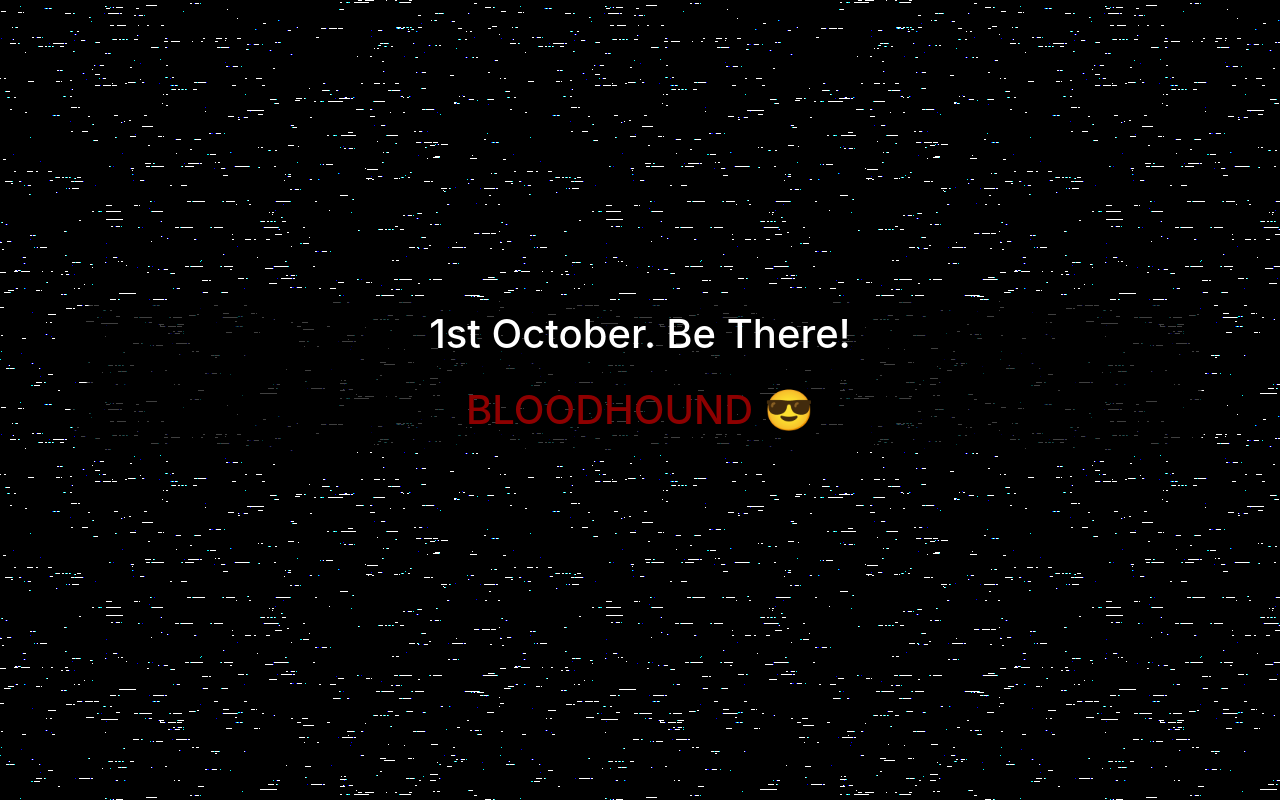
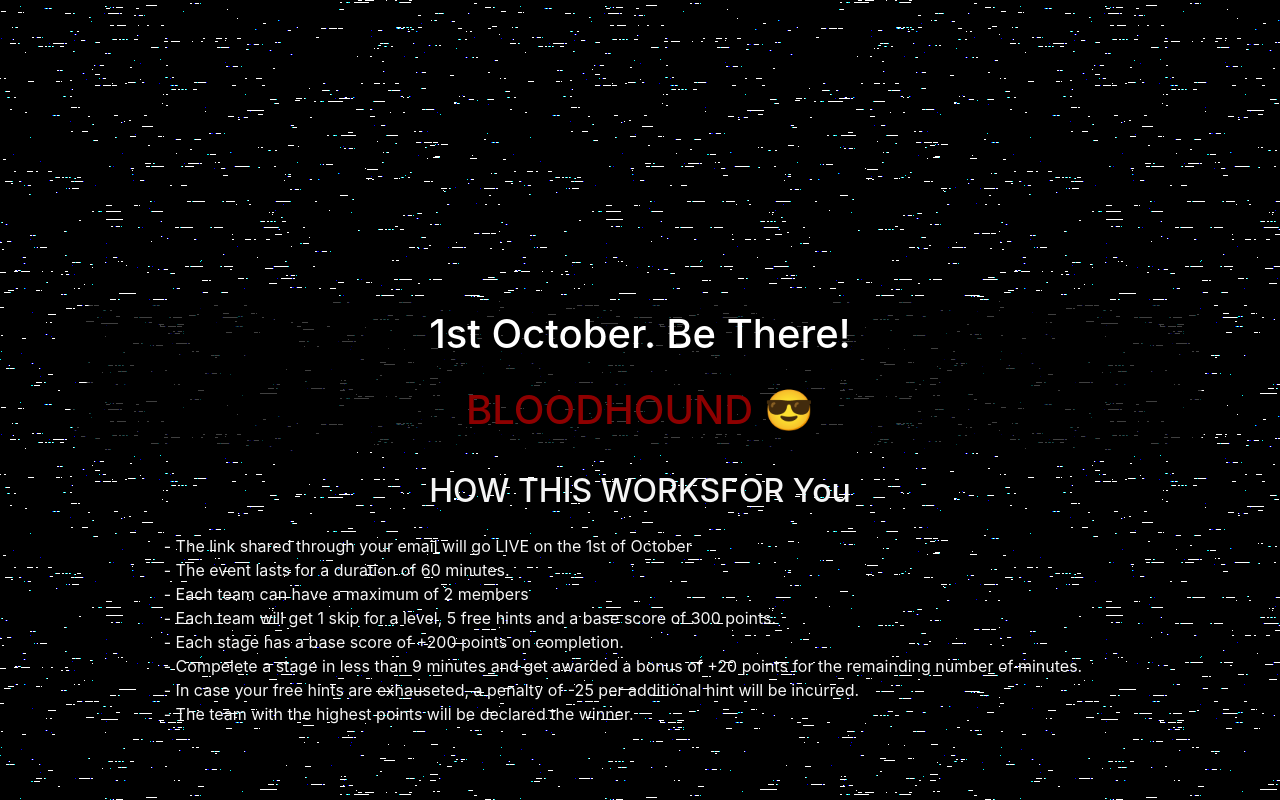
Before and after one commit to Mawlong/Bloodhound, a plain HTML site: page index.html in a window 1280 px wide. Drawn offline with Linux system fonts and the light colour scheme.

Commit message:
made change to last page

```diff
--- a/index.html
+++ b/index.html
@@ -20,6 +20,24 @@
             <h1 class="text-center" id="lastThank" style="color: rgb(141, 0, 0)">BLOODHOUND 😎</h1>
         </div>
     </div>
+    <div style="padding-top: 20px; color:whitesmoke;">
+        <div class="row">
+            <div class="col-xl-9 mx-auto">
+                <div class="cta-inner text-center rounded">
+                    <h2 class="section-heading mb-4"><span class="section-heading-upper">HOW THIS WORKS</span><span class="section-heading-lower">FOR You</span></h2>
+                    <p class="text-left mb-0">- The link shared through your email will go LIVE on the 1st of October </p>
+                    <p class="text-left mb-0">- The event lasts for a duration of 60 minutes.</p>
+                    <p class="text-left mb-0">- Each team can have a maximum of 2 members</p>
+                    <p class="text-left mb-0">- Each team will get 1 skip for a level, 5 free hints and a base score of 300 points.</p>
+                    <p class="text-left mb-0">- Each stage has a base score of +200 points on completion.</p>
+                    <p class="text-left mb-0">- Compelete a stage in less than 9 minutes and get awarded a bonus of +20 points for the remainding number of minutes.</p>
+                    <p class="text-left mb-0">- In case your free hints are exhauseted, a penalty of -25 per additional hint will be incurred.</p>
+                    <p class="text-left mb-0">- The team with the highest points will be declared the winner.</p>
+                </div>
+            </div>
+        </div>
+    </div>
+
     <script src="assets/js/jquery.min.js"></script>
     <script src="assets/bootstrap/js/bootstrap.min.js"></script>
 </body>
```
Also changed, not shown: thankyou.html (renamed from gjhkasdjkkjb.html).
